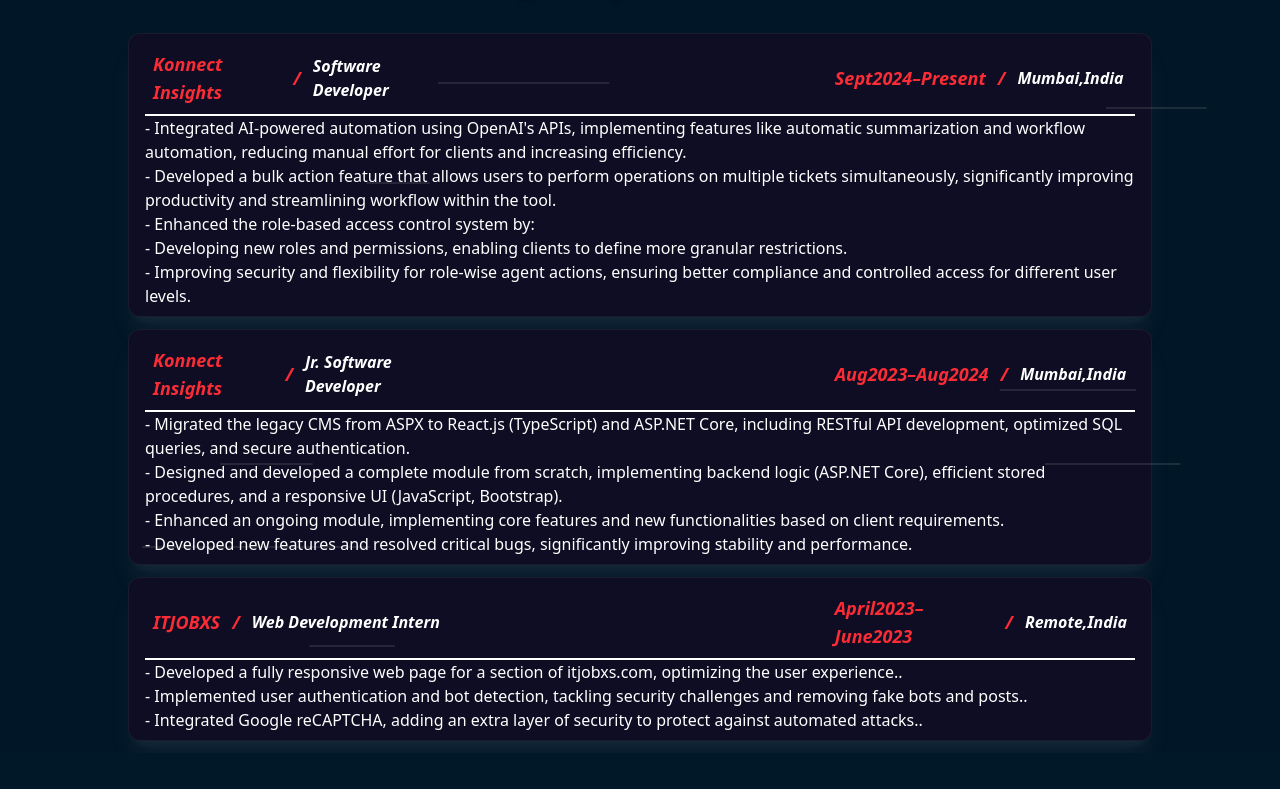
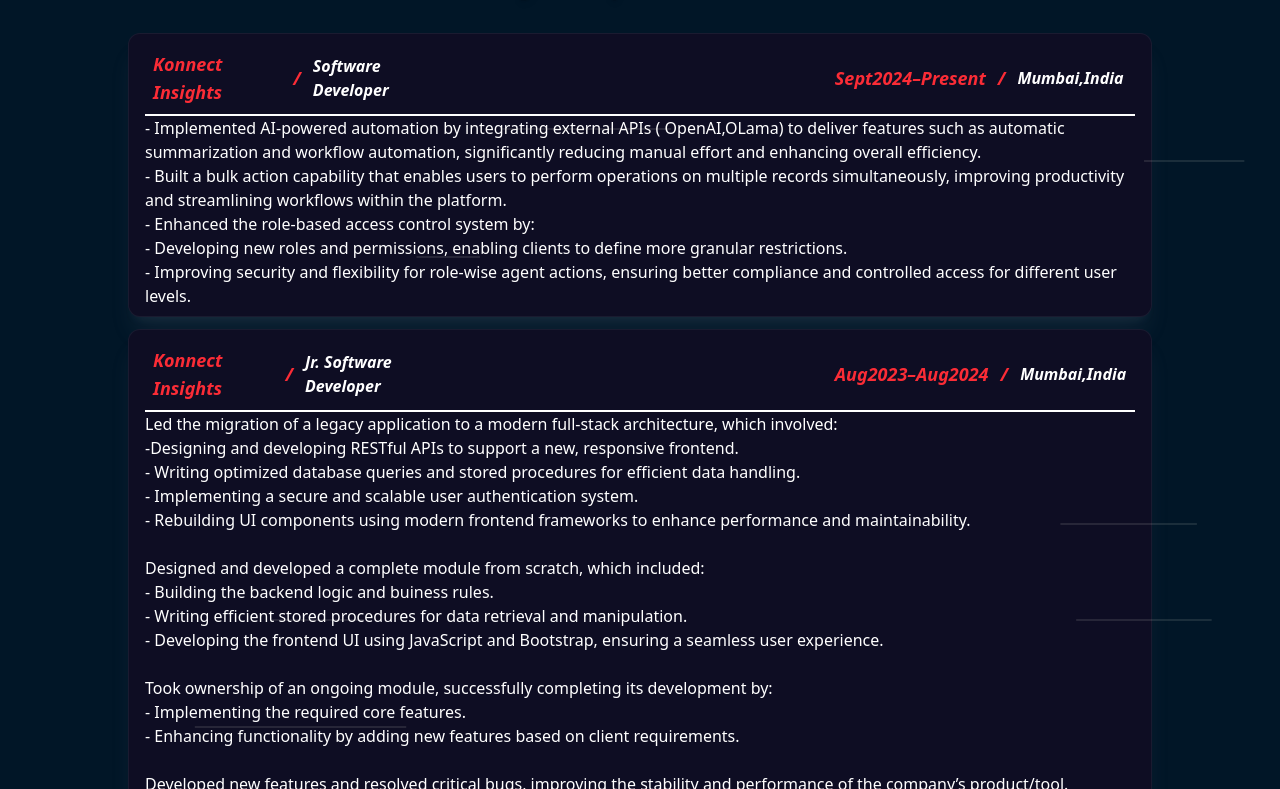
Before and after one commit to MV140601/MVPortfolio, a React (Vite) app: page / in a window 1280 px wide. Shown: the part 1471-2260 px from the top of the page. Built offline with nearby package versions, Linux system fonts and the light colour scheme.

Commit message:
Cahnges made

```diff
--- a/src/components/Experience.jsx
+++ b/src/components/Experience.jsx
@@ -47,16 +47,10 @@
             <motion.div className="text-md text-white flex flex-col ">
               <p>
                 {" "}
-                - Integrated AI-powered automation using OpenAI's APIs,
-                implementing features like automatic summarization and workflow
-                automation, reducing manual effort for clients and increasing
-                efficiency.{" "}
+                - Implemented AI-powered automation by integrating external APIs ( OpenAI,OLama) to deliver features such as automatic summarization and workflow automation, significantly reducing manual effort and enhancing overall efficiency.{" "}
               </p>
               <p>
-                - Developed a bulk action feature that allows users to perform
-                operations on multiple tickets simultaneously, significantly
-                improving productivity and streamlining workflow within the
-                tool.{" "}
+                - Built a bulk action capability that enables users to perform operations on multiple records simultaneously, improving productivity and streamlining workflows within the platform.{" "}
               </p>
               <p>
                 - Enhanced the role-based access control system by: <br/>- Developing
@@ -99,18 +93,26 @@
             <motion.div className="text-md text-white flex flex-col ">
               <p>
                 {" "}
-                - Migrated the  legacy CMS from ASPX to React.js (TypeScript) and ASP.NET Core, including RESTful API development, optimized SQL queries, and secure authentication.{" "}
+                Led the migration of a legacy application to a modern full-stack architecture, which involved:<br/>
+  -Designing and developing RESTful APIs to support a new, responsive frontend.<br/>
+  - Writing optimized database queries and stored procedures for efficient data handling. <br/>
+  - Implementing a secure and scalable user authentication system.<br/>
+  - Rebuilding UI components using modern frontend frameworks to enhance performance and maintainability.
+            </p><br/>
+              <p>
+                 Designed and developed a complete module from scratch, which included:  <br/>
+  - Building the  backend logic and buiness rules.  <br/>
+  - Writing efficient stored procedures for data retrieval and manipulation.  <br/>
+  - Developing the frontend UI using JavaScript and Bootstrap, ensuring a seamless user experience.        {" "}
+              </p><br/>
+              <p>
+                 Took ownership of an ongoing module, successfully completing its development by:  <br/>
+  - Implementing the required core features.  <br/>
+  - Enhancing functionality by adding new features based on client requirements.
               </p>
+              <br/>
               <p>
-                - Designed and developed a complete module from scratch, implementing backend logic (ASP.NET Core), efficient stored procedures, and a responsive UI (JavaScript, Bootstrap).
-                {" "}
-              </p>
-              <p>
-                - Enhanced an ongoing module, implementing core features and new functionalities based on client requirements.
-              </p>
-              <p>
-                - Developed new features and resolved critical bugs, significantly improving stability and performance.
-              </p>
+                 Developed new features and resolved  critical bugs, improving the stability and performance of the company’s product/tool.             </p>
             </motion.div>
           </motion.div>
         </motion.div>{" "}
@@ -146,13 +148,13 @@
             <motion.div className="text-md text-white flex flex-col ">
               <p>
                 {" "}
-                - Developed a fully responsive web page for a section of itjobxs.com, optimizing the user experience..{" "}
+                - Developed a fully responsive web page for a section of itjobxs.com, optimizing the user experience.{" "}
               </p>
               <p>
-                - Implemented user authentication and bot detection, tackling security challenges and removing fake bots and posts..{" "}
+                - Implemented user authentication and bot detection, tackling security challenges and removing fake bots and posts.{" "}
               </p>
               <p>
-                - Integrated Google reCAPTCHA, adding an extra layer of security to protect against automated attacks..
+                - Integrated Google reCAPTCHA, adding an extra layer of security to protect against automated attacks.
               </p>
             </motion.div>
           </motion.div>
```
